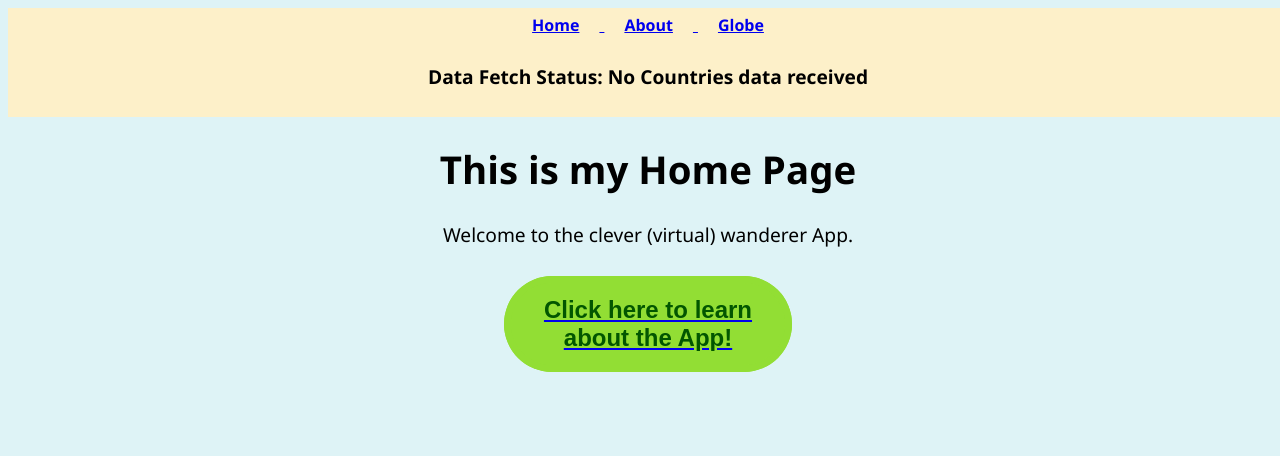
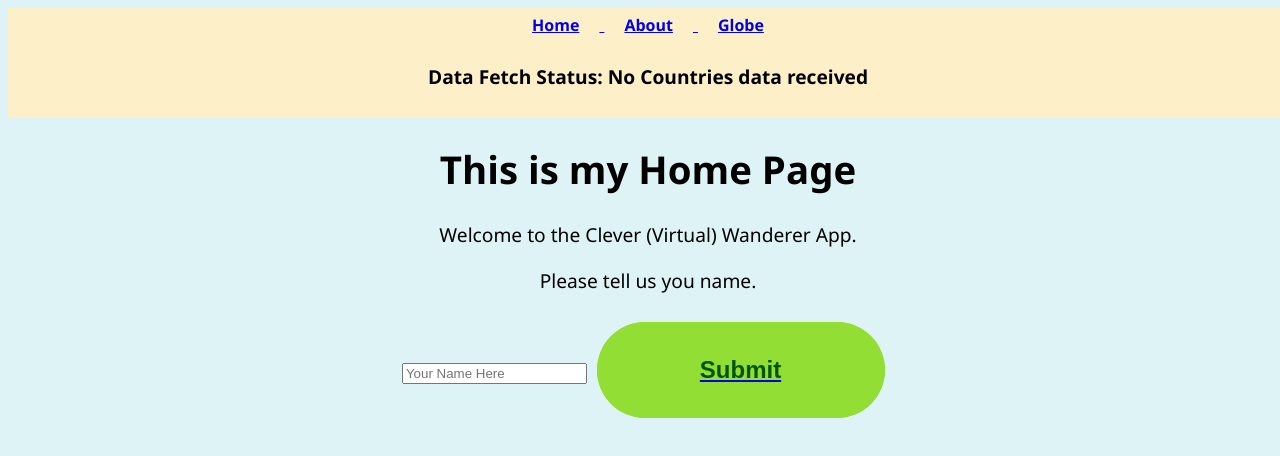
Before and after one commit to gohguancheng/clever-virtual-wanderer, a React (Vite) app: page / in a window 1280 px wide. Shown: the top 456 px of the page. Built offline with nearby package versions, Linux system fonts and the light colour scheme; no server answers.

Commit message:
adding name input field and passphrase field. not completed yet

```diff
--- a/src/App.jsx
+++ b/src/App.jsx
@@ -19,7 +19,8 @@ function App() {
   const [current, setCurrent] = useState({
     country: "",
   });
-  const [ quizScore, setQuizScore ] = useState(0);
+  const [quizScore, setQuizScore] = useState(0);
+  const [username, setUsername] = useState("")
 
   useEffect(() => {
     setStatus("Fetching countries data..");
@@ -43,8 +44,7 @@ function App() {
     <div className="App">
       <NavigationBar status={status} />
       <Routes>
-        {/* <Route path="/" element={<NavigationBar status={status} />}> */}
-        <Route path="/" element={<HomePage />} />
+        <Route path="/" element={<HomePage username={username} setUsername={setUsername} />} />
         <Route path="about" element={<AboutPage />} />
         <Route
           path="/regions"
@@ -54,6 +54,7 @@ function App() {
               regions={regions}
               current={current}
               setCurrent={setCurrent}
+              setQuizScore={setQuizScore}
             />
           }
         ></Route>
@@ -61,17 +62,16 @@ function App() {
           path="/regions/:regionName/countries"
           element={<FlagsPages data={fullData} current={current} />}
         ></Route>
-                <Route
+        <Route
           path="/:regionName/:countryName"
           element={
             <QuizPage
-              data={fullData} quizScore ={quizScore} setQuizScore={setQuizScore}
+              data={fullData}
+              quizScore={quizScore}
+              setQuizScore={setQuizScore}
             />
           }
         ></Route>
-
-        {/* </Route> */}
-
         {/* <Route path="" element={}></Route> */}
       </Routes>
     </div>
--- a/src/Pages/AboutPage.jsx
+++ b/src/Pages/AboutPage.jsx
@@ -1,7 +1,23 @@
-import React from "react";
+import React, { useState, useRef } from "react";
 import { Link } from "react-router-dom";
 
 const AboutPage = () => {
+  const [showHint, setShowHint] = useState(false);
+  const passphraseInput = useRef(); //useref returns an object with { current : {value : 'ref - referencedData'} }
+
+  const passphraseChecker = () => {
+
+  }
+
+  const hint = () => {
+    if (showHint) {
+      return <p> Passphrase: "HelloWorld"  </p>
+    } else {
+      return null
+    }
+  }
+  const hintText = hint();
+
   return (
     <div className="container" id="about-page">
       <h1>About the App</h1>
@@ -19,7 +35,17 @@ const AboutPage = () => {
         <br />
         we thought perhaps visiting places virtually is a better option for now.{" "}
       </p>
+      <form>
+      <label htmlFor="passphrase"><p>Please enter the case-sensitive secret passphrase.</p></label>
+        <input
+        ref={passphraseInput}
+        type="text"
+        placeholder="Enter the secret passphrase"
+        ></input>
+
+        <button id="hint-button" onClick={()=>setShowHint((prev => (prev = !showHint)))}>hint</button> {hintText}
       <Link to={"/regions"}><button> Start your virtual journey today! </button></Link>
+      </form>
     </div>
   );
 };
--- a/src/Pages/GlobePage.jsx
+++ b/src/Pages/GlobePage.jsx
@@ -1,10 +1,11 @@
 import RegionButton from "../Components/RegionButton";
 
-const GlobePage = ({ data, regions, current, setCurrent }) => {
+const GlobePage = ({ data, regions, current, setCurrent, setQuizScore }) => {
     //*map regions buttons
     // { regions } is that same as assigning the value of (regions:value) pair to a new const 'regions' on this page
     const regionButtons = regions.map((element, i) => <RegionButton key={i} data={data} region={element} index={i+1} current={current} setCurrent={setCurrent} />)
    // console.log(regions)
+   setQuizScore(0);
   return (
 
   <div className="container" id="globe-page">
--- a/src/Pages/HomePage.jsx
+++ b/src/Pages/HomePage.jsx
@@ -1,14 +1,30 @@
-import React from "react";
+import React, { useState, useRef } from "react";
 import { Link } from "react-router-dom";
 
 const HomePage = () => {
+  const inputValue = useRef()
+
   return (
     <div className="container" id="home-page">
       <h1>This is my Home Page</h1>
-      <p>Welcome to the clever (virtual) wanderer App.</p>
+      <p>Welcome to the Clever (Virtual) Wanderer App.</p>
+    <form>
+      <label htmlFor="usernameInput"><p>Please tell us you name.</p></label>
+        <input
+        ref={inputValue}
+        type="text"
+        placeholder="Your Name Here"
+        ></input>
+
+
+
+
       <Link to={"/about"}>
-        <button> Click here to learn about the App! </button>
+        <button> Submit </button>
       </Link>
+    </form>
+
+
     </div>
   );
 };
```
